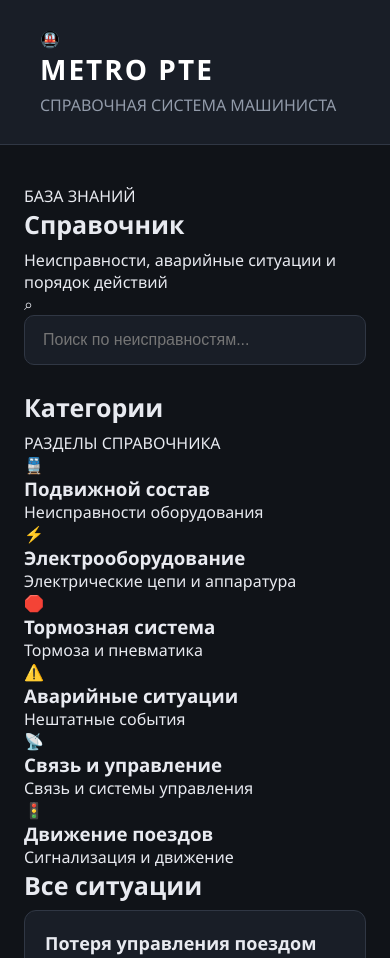
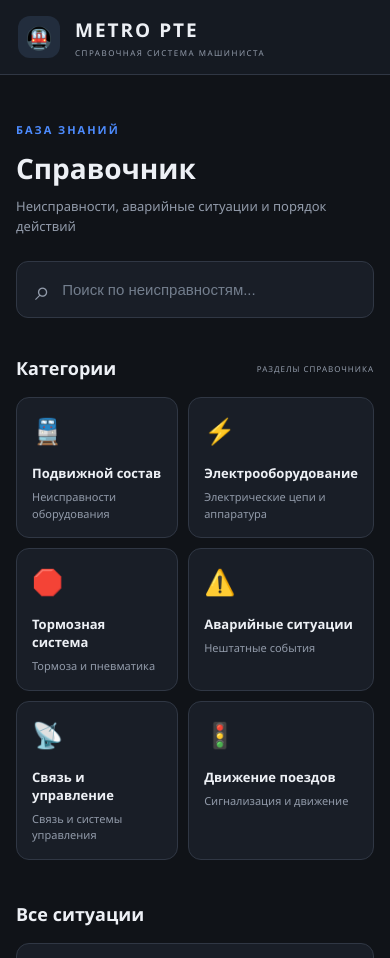
Before and after one commit to P8iton/metro-pte, a plain HTML site: page index.html in a window 390 px wide. Shown: the top 958 px of the page. Drawn offline with Linux system fonts and the light colour scheme.

Commit message:
Refactor style.css to use CSS variables
Refactor CSS to use CSS variables for colors and improve structure.

```diff
--- a/style.css
+++ b/style.css
@@ -5,98 +5,363 @@
     padding: 0;
 }
 
+:root {
+    --bg: #101318;
+    --panel: #191e27;
+    --panel-hover: #202733;
+    --border: #303744;
+    --text: #edf0f5;
+    --muted: #929baa;
+    --accent: #4d8cff;
+}
+
 body {
     font-family: "Segoe UI", Arial, sans-serif;
-    background: #101318;
-    color: #e8eaf0;
+    background: var(--bg);
+    color: var(--text);
     min-height: 100vh;
 }
 
-header {
-    background: #191e27;
-    border-bottom: 1px solid #303744;
-    padding: 28px 40px;
+/* Шапка */
+
+.header {
+    background: #151a22;
+    border-bottom: 1px solid var(--border);
+    padding: 20px 40px;
 }
 
-header h1 {
-    font-size: 28px;
-    letter-spacing: 2px;
-    color: #ffffff;
+.brand {
+    max-width: 1200px;
+    margin: auto;
+    display: flex;
+    align-items: center;
+    gap: 15px;
 }
 
-header p {
-    color: #929baa;
-    margin-top: 6px;
+.brand-icon {
+    width: 48px;
+    height: 48px;
+    display: grid;
+    place-items: center;
+    background: #222d3d;
+    border-radius: 12px;
+    font-size: 25px;
 }
 
-main {
-    max-width: 1100px;
-    margin: 40px auto;
-    padding: 0 24px;
+.brand h1 {
+    font-size: 23px;
+    letter-spacing: 2px;
 }
 
-main h2 {
-    font-size: 25px;
-    margin-bottom: 8px;
+.brand p {
+    font-size: 10px;
+    color: var(--muted);
+    letter-spacing: 1.5px;
+    margin-top: 4px;
 }
 
-main > p {
-    color: #929baa;
-    margin-bottom: 25px;
+/* Основная область */
+
+.container {
+    max-width: 1200px;
+    margin: auto;
+    padding: 35px 30px;
 }
 
-#search {
-    width: 100%;
-    padding: 15px 18px;
-    background: #191e27;
-    border: 1px solid #303744;
-    border-radius: 10px;
-    color: white;
-    font-size: 16px;
-    outline: none;
-    margin-bottom: 25px;
+.welcome {
+    padding: 25px 0 30px;
 }
 
-#search:focus {
-    border-color: #4d8cff;
+.eyebrow {
+    color: var(--accent);
+    font-size: 11px;
+    letter-spacing: 2px;
+    font-weight: bold;
 }
+
+.welcome h2 {
+    font-size: 34px;
+    margin: 10px 0;
+}
+
+.welcome p {
+    color: var(--muted);
+    font-size: 15px;
+}
+
+/* Поиск */
+
+.search-section {
+    margin-bottom: 38px;
+}
+
+.search-box {
+    display: flex;
+    align-items: center;
+    gap: 12px;
+    background: var(--panel);
+    border: 1px solid var(--border);
+    border-radius: 12px;
+    padding: 0 18px;
+    transition: 0.2s;
+}
+
+.search-box:focus-within {
+    border-color: var(--accent);
+}
+
+.search-box span {
+    color: var(--muted);
+    font-size: 27px;
+}
+
+.search-box input {
+    width: 100%;
+    height: 55px;
+    border: none;
+    outline: none;
+    background: transparent;
+    color: var(--text);
+    font-size: 15px;
+}
+
+.search-box input::placeholder {
+    color: #737e8d;
+}
+
+/* Заголовки секций */
+
+.section-heading {
+    display: flex;
+    justify-content: space-between;
+    align-items: center;
+    margin-bottom: 17px;
+}
+
+.section-heading h2 {
+    font-size: 21px;
+}
+
+.section-heading span {
+    color: var(--muted);
+    font-size: 10px;
+    letter-spacing: 1px;
+}
+
+/* Категории */
+
+.categories-section {
+    margin-bottom: 42px;
+}
+
+.categories {
+    display: grid;
+    grid-template-columns: repeat(3, 1fr);
+    gap: 15px;
+}
+
+.category-card {
+    background: var(--panel);
+    border: 1px solid var(--border);
+    border-radius: 13px;
+    padding: 22px;
+    cursor: pointer;
+    transition: 0.2s;
+}
+
+.category-card:hover {
+    background: var(--panel-hover);
+    border-color: var(--accent);
+    transform: translateY(-3px);
+}
+
+.category-icon {
+    display: block;
+    font-size: 25px;
+    margin-bottom: 17px;
+}
+
+.category-card h3 {
+    font-size: 16px;
+    margin-bottom: 7px;
+}
+
+.category-card p {
+    font-size: 12px;
+    color: var(--muted);
+    line-height: 1.5;
+}
+
+/* Карточки ситуаций */
 
 #situations {
     display: grid;
-    grid-template-columns: repeat(auto-fit, minmax(260px, 1fr));
-    gap: 16px;
+    grid-template-columns: repeat(2, 1fr);
+    gap: 15px;
 }
 
 .situation-card {
-    background: #191e27;
-    border: 1px solid #303744;
-    border-radius: 12px;
-    padding: 20px;
+    background: var(--panel);
+    border: 1px solid var(--border);
+    border-radius: 13px;
+    padding: 21px;
+    cursor: pointer;
     transition: 0.2s;
 }
 
 .situation-card:hover {
-    border-color: #4d8cff;
-    transform: translateY(-3px);
+    border-color: var(--accent);
+    transform: translateY(-2px);
 }
 
 .situation-card h3 {
-    font-size: 18px;
+    font-size: 17px;
     margin-bottom: 10px;
 }
 
 .situation-card p {
-    color: #a6afbd;
-    line-height: 1.5;
-    font-size: 14px;
+    color: var(--muted);
+    font-size: 13px;
+    line-height: 1.6;
 }
 
 .tag {
     display: inline-block;
-    margin-top: 15px;
+    margin-top: 14px;
+    margin-right: 5px;
     padding: 5px 9px;
     border-radius: 6px;
     background: #26334a;
     color: #8db8ff;
-    font-size: 12px;
+    font-size: 11px;
 }
+
+/* Подробная карточка */
+
+.details-card {
+    grid-column: 1 / -1;
+    cursor: default;
+}
+
+.details-card:hover {
+    transform: none;
+}
+
+.details-card h2 {
+    font-size: 25px;
+    margin: 18px 0;
+}
+
+.details-card h3 {
+    margin-top: 25px;
+    margin-bottom: 10px;
+}
+
+.details-card li {
+    color: #c2cad5;
+    margin: 10px 0 10px 22px;
+    line-height: 1.6;
+}
+
+.back-button {
+    background: transparent;
+    border: 1px solid var(--border);
+    color: var(--text);
+    padding: 10px 15px;
+    border-radius: 8px;
+    cursor: pointer;
+    margin-bottom: 15px;
+}
+
+/* Подвал */
+
+footer {
+    border-top: 1px solid var(--border);
+    margin-top: 55px;
+    padding: 22px 0;
+    display: flex;
+    justify-content: space-between;
+    color: var(--muted);
+    font-size: 11px;
+}
+
+/* Планшеты */
+
+@media (max-width: 850px) {
+    .categories {
+        grid-template-columns: repeat(2, 1fr);
+    }
+}
+
+/* Телефоны */
+
+@media (max-width: 550px) {
+    .header {
+        padding: 16px 18px;
+    }
+
+    .brand-icon {
+        width: 42px;
+        height: 42px;
+        font-size: 22px;
+    }
+
+    .brand h1 {
+        font-size: 19px;
+    }
+
+    .brand p {
+        font-size: 8px;
+    }
+
+    .container {
+        padding: 22px 16px;
+    }
+
+    .welcome {
+        padding: 20px 0 25px;
+    }
+
+    .welcome h2 {
+        font-size: 28px;
+    }
+
+    .welcome p {
+        font-size: 13px;
+        line-height: 1.5;
+    }
+
+    .categories {
+        grid-template-columns: repeat(2, 1fr);
+        gap: 10px;
+    }
+
+    .category-card {
+        padding: 15px;
+        min-height: 135px;
+    }
+
+    .category-card h3 {
+        font-size: 13px;
+    }
+
+    .category-card p {
+        font-size: 11px;
+    }
+
+    #situations {
+        grid-template-columns: 1fr;
+    }
+
+    .section-heading h2 {
+        font-size: 18px;
+    }
+
+    .section-heading span {
+        font-size: 8px;
+    }
+
+    footer {
+        font-size: 10px;
+    }
+}
```
